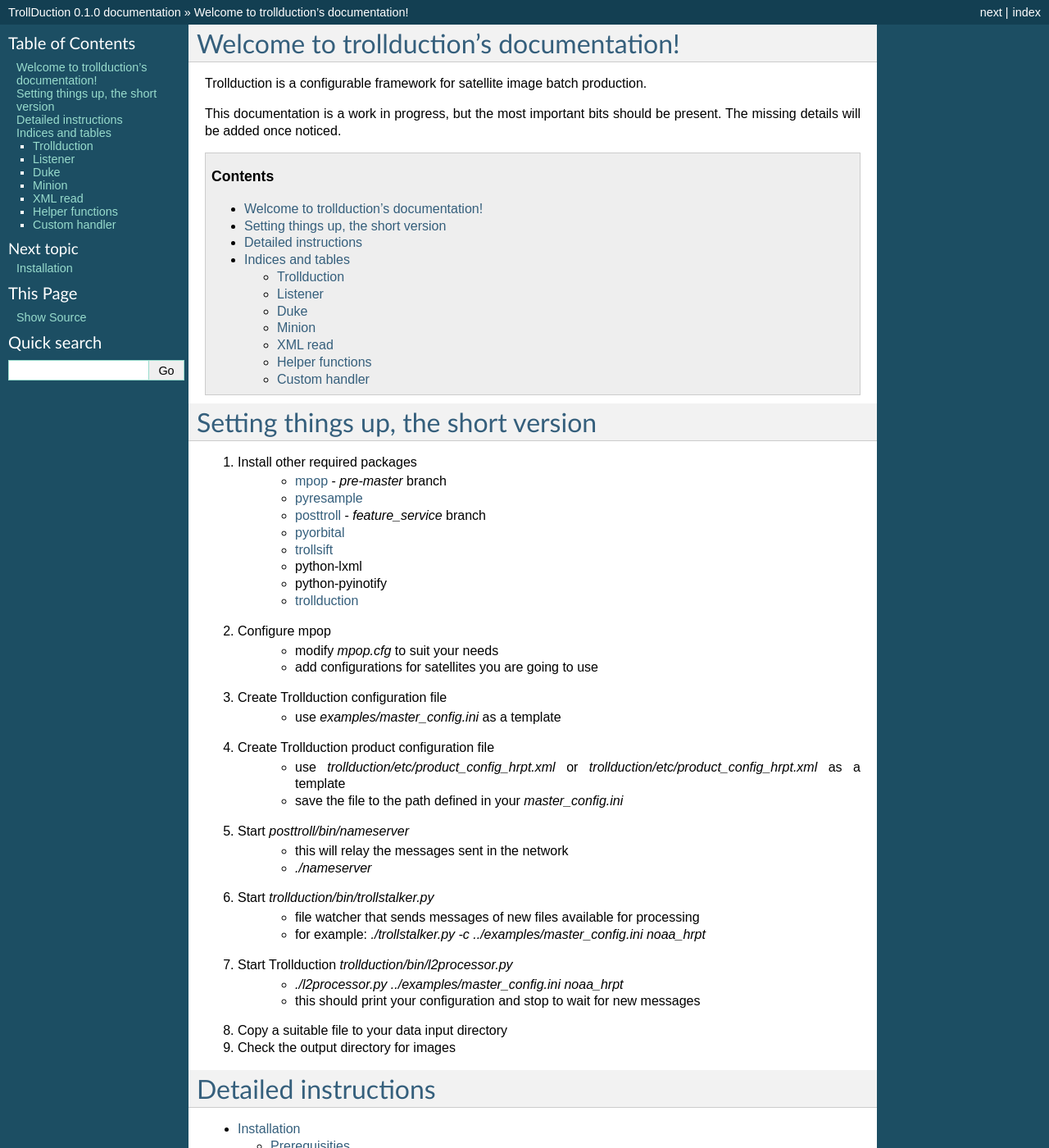
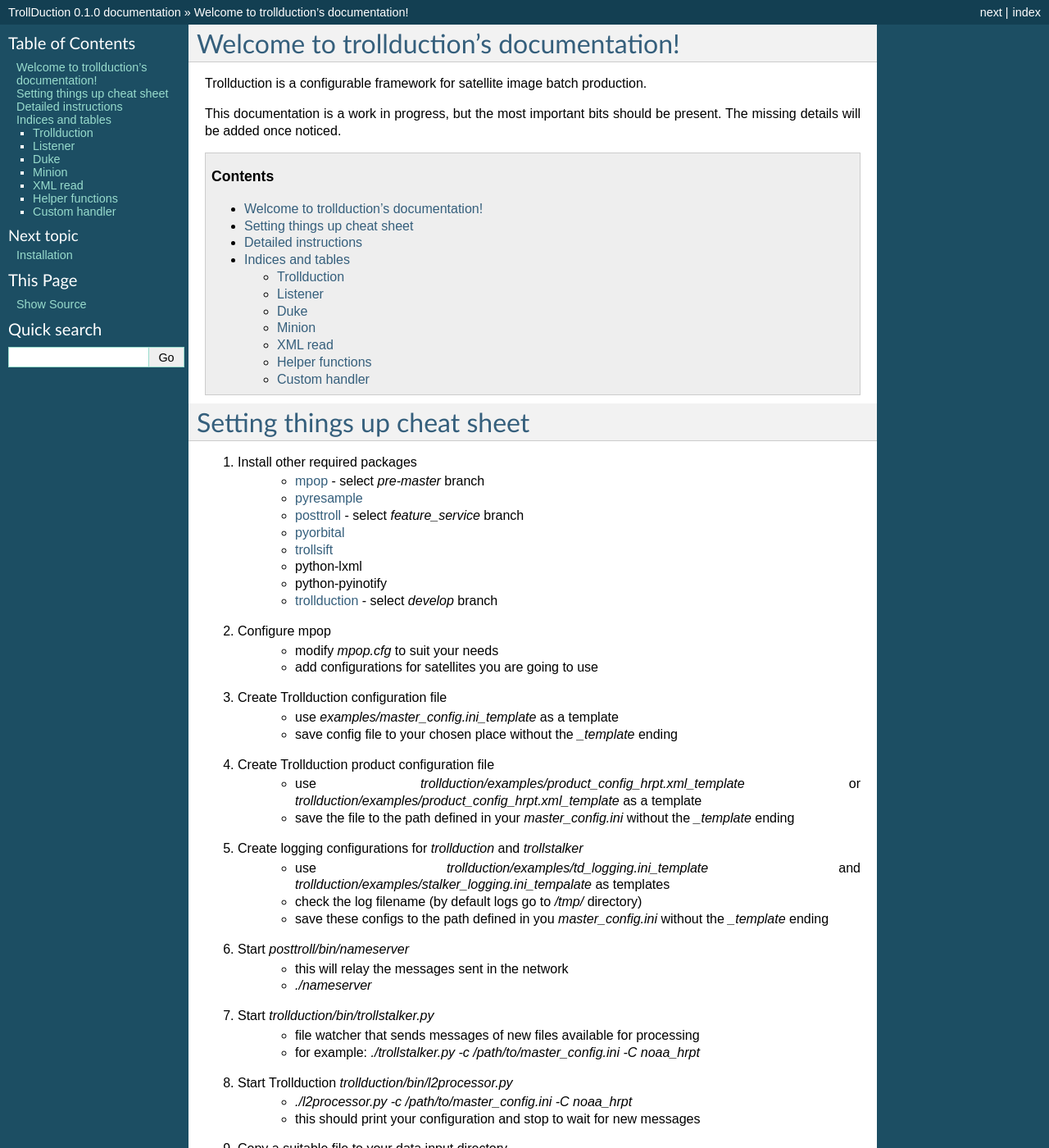
Before and after one commit to pytroll/trollduction, a Sphinx documentation site: the page built from doc/source/index.rst, in a window 1280 px wide and 1400 px high. Shown: the whole window at 82% size. Built offline with Sphinx 7.4.7, drawn with Linux system fonts in a browser that asks for light colours.

Commit message:
Possibility to change timezone for log timestamps (default: UTC), updated/fixed documentation, install bin/*.py, moved config templates to examples/, config files to *.ini_template, config files with _template ending can't be used

```diff
--- a/doc/source/index.rst
+++ b/doc/source/index.rst
@@ -13,38 +13,43 @@ This documentation is a work in progress, but the most important bits should be
 .. contents::
    :depth: 3
 
-Setting things up, the short version
-=====================================
+Setting things up cheat sheet
+=============================
 
 1. Install other required packages
-    * mpop_ - *pre-master* branch
+    * mpop_ - select *pre-master* branch
     * pyresample_
-    * posttroll_ - *feature_service* branch
+    * posttroll_ - select *feature_service* branch
     * pyorbital_
     * trollsift_
     * python-lxml
     * python-pyinotify
-    * trollduction_
-2. Configure mpop
+    * trollduction_ - select *develop* branch
+#. Configure mpop
     * modify *mpop.cfg* to suit your needs
     * add configurations for satellites you are going to use
-3. Create Trollduction configuration file
-    * use *examples/master_config.ini* as a template
-4. Create Trollduction product configuration file
-    * use *trollduction/etc/product_config_hrpt.xml* or *trollduction/etc/product_config_hrpt.xml* as a template
-    * save the file to the path defined in your *master_config.ini*
-5. Start *posttroll/bin/nameserver*
+#. Create Trollduction configuration file
+    * use *examples/master_config.ini_template* as a template
+    * save config file to your chosen place without the *_template* ending
+#. Create Trollduction product configuration file
+    * use *trollduction/examples/product_config_hrpt.xml_template* or *trollduction/examples/product_config_hrpt.xml_template* as a template
+    * save the file to the path defined in your *master_config.ini* without the *_template* ending
+#. Create logging configurations for *trollduction* and *trollstalker*
+    * use *trollduction/examples/td_logging.ini_template* and *trollduction/examples/stalker_logging.ini_tempalate* as templates
+    * check the log filename (by default logs go to */tmp/* directory)
+    * save these configs to the path defined in you *master_config.ini* without the *_template* ending
+#. Start *posttroll/bin/nameserver*
     * this will relay the messages sent in the network
     * *./nameserver*
-6. Start *trollduction/bin/trollstalker.py*
+#. Start *trollduction/bin/trollstalker.py*
     * file watcher that sends messages of new files available for processing
-    * for example: *./trollstalker.py -c ../examples/master_config.ini noaa_hrpt*
-7. Start Trollduction *trollduction/bin/l2processor.py*
-    * *./l2processor.py ../examples/master_config.ini noaa_hrpt*
+    * for example: *./trollstalker.py -c /path/to/master_config.ini -C noaa_hrpt*
+#. Start Trollduction *trollduction/bin/l2processor.py*
+    * *./l2processor.py -c /path/to/master_config.ini -C noaa_hrpt*
     * this should print your configuration and stop to wait for new
       messages
-8. Copy a suitable file to your data input directory
-9. Check the output directory for images
+#. Copy a suitable file to your data input directory
+#. Check the output directory for images
 
 .. _mpop: https://github.com/mraspaud/mpop
 .. _pyresample: https://code.google.com/p/pyresample/
--- a/setup.py
+++ b/setup.py
@@ -42,6 +42,7 @@ setup(name="trollduction",
                    "Topic :: Scientific/Engineering"],
       url="https://github.com/mraspaud/trollduction",
       packages=['trollduction'],
+      scripts=['bin/trollstalker.py', 'bin/l2processor.py'],
       data_files=[],
       zip_safe=False,
       install_requires=[],
```
Also changed, not shown: doc/source/configuration.rst (+10 -6 lines), doc/source/installation.rst (+8 -4 lines), 8 other files.
